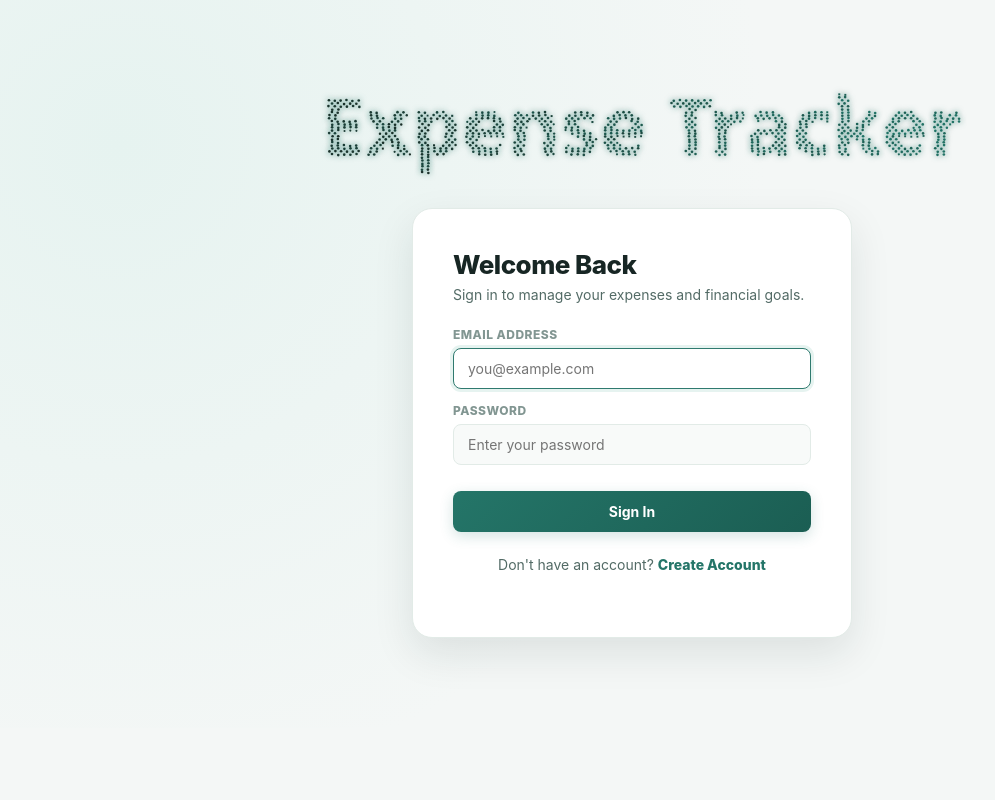
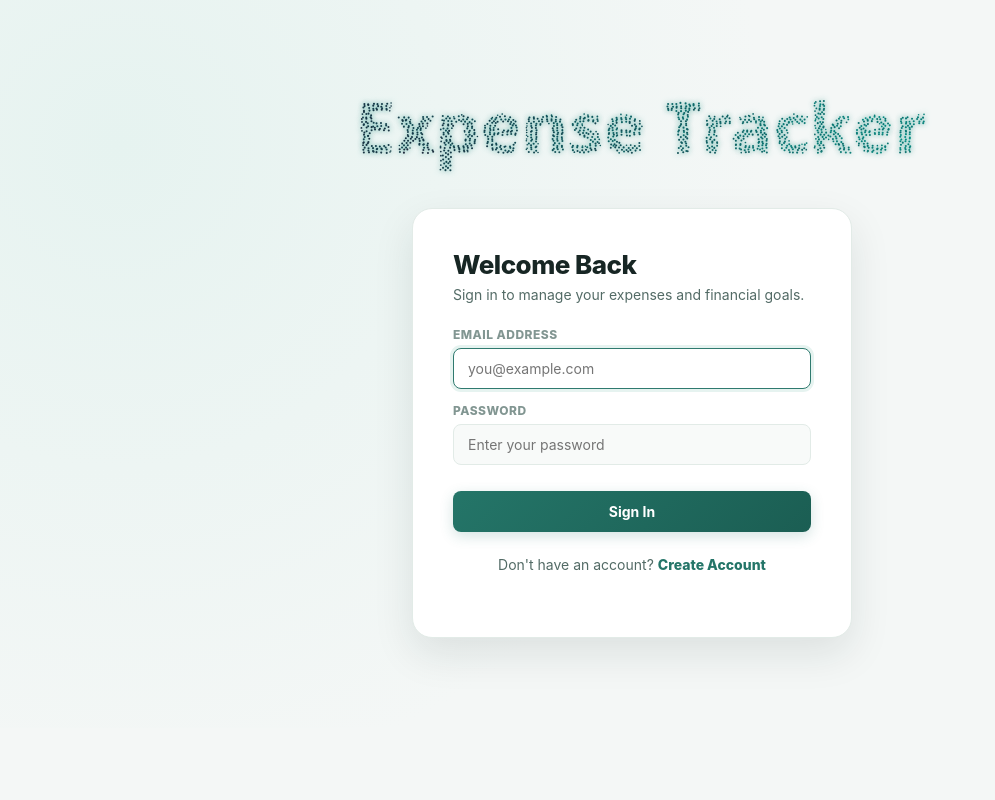
Before and after one commit to aarushipujari/ExpenseTracker, a Flask app: page /login in a window 1280 px wide. Shown: the whole page, without its empty margins (8-1003 px from the left). Run offline with Flask 2, Linux system fonts and the light colour scheme.

Commit message:
Refactor ParticleText with organic stardust distribution and smooth anti-aliased circular beads

```diff
--- a/static/particle-text.js
+++ b/static/particle-text.js
@@ -1,6 +1,10 @@
 /**
- * ParticleText - React Bits Vanilla JS Port
- * Interactive canvas particle typography with gather, hover repel, idle drift, and glow physics.
+ * ParticleText - Luxury Stardust Typography
+ * Features:
+ * - High-density organic stardust distribution (eliminates the rigid grid/matrix look)
+ * - Always renders anti-aliased circles with soft ambient bloom
+ * - Natural cursor parting and smooth gather physics
+ * - Dynamic light/dark theme luminosity
  */
 
 const hexToRgb = hex => {
@@ -36,38 +40,36 @@ const resolveFontSize = (value, container, fontWeight, fontFamily) => {
   probe.style.fontWeight = String(fontWeight);
   probe.style.fontFamily = fontFamily;
   container.appendChild(probe);
-  const size = parseFloat(window.getComputedStyle(probe).fontSize) || 96;
+  const size = parseFloat(window.getComputedStyle(probe).fontSize) || 72;
   probe.remove();
   return size;
 };
 
 const waitForFonts = async font => {
   if (!('fonts' in document)) return;
-
   try {
     await document.fonts.load(font);
   } catch {}
-
   await document.fonts.ready;
 };
 
 function createParticleText(container, options = {}) {
   const {
     text = 'Expense Tracker',
-    particleSize = 2,
-    density = 4,
-    color = '#ffffff',
-    highlightColor = '#8b5cf6',
-    scatter = 120,
-    gatherDuration = 1500,
-    stagger = 350,
+    particleSize = 1.6,
+    density = 2.2,
+    color = '#f8fafc',
+    highlightColor = '#2dd4bf',
+    scatter = 100,
+    gatherDuration = 1400,
+    stagger = 280,
     pointerRepel = 12,
     repelRadius = 45,
-    idleDrift = 0.45,
+    idleDrift = 0.35,
     trigger = 'hover',
-    fontSize = 'clamp(2.4rem, 7vw, 4.2rem)',
+    fontSize = 'clamp(2.5rem, 6.2vw, 4.2rem)',
     fontWeight = 800,
-    fontFamily = 'inherit',
+    fontFamily = "system-ui, -apple-system, BlinkMacSystemFont, 'Segoe UI', Roboto, sans-serif",
     glow = true
   } = options;
 
@@ -118,9 +120,9 @@ function createParticleText(container, options = {}) {
     particles.forEach(particle => {
       if (fromScatter) {
         const angle = particle.seed * Math.PI * 2;
-        const distance = spread * (0.35 + particle.depth * 0.75);
-        particle.x = particle.targetX + Math.cos(angle) * distance + (particle.depth - 0.5) * spread * 0.55;
-        particle.y = particle.targetY + Math.sin(angle) * distance + (particle.seed - 0.5) * spread * 0.55;
+        const distance = spread * (0.3 + particle.depth * 0.7);
+        particle.x = particle.targetX + Math.cos(angle) * distance + (particle.depth - 0.5) * spread * 0.4;
+        particle.y = particle.targetY + Math.sin(angle) * distance + (particle.seed - 0.5) * spread * 0.4;
       }
 
       particle.startX = particle.x;
@@ -132,17 +134,11 @@ function createParticleText(container, options = {}) {
     gathering = true;
   };
 
+  // Always draw anti-aliased smooth circular particles (never jagged squares!)
   const drawParticle = particle => {
-    const size = particle.size;
     ctx.fillStyle = particle.color;
-
-    if (size <= 2.1) {
-      ctx.fillRect(particle.x - size / 2, particle.y - size / 2, size, size);
-      return;
-    }
-
     ctx.beginPath();
-    ctx.arc(particle.x, particle.y, size / 2, 0, Math.PI * 2);
+    ctx.arc(particle.x, particle.y, particle.radius, 0, Math.PI * 2);
     ctx.fill();
   };
 
@@ -150,14 +146,14 @@ function createParticleText(container, options = {}) {
     ctx.clearRect(0, 0, width, height);
 
     if (glow && !reducedMotion) {
-      ctx.shadowBlur = particleSize * 3;
+      ctx.shadowBlur = 6;
       ctx.shadowColor = highlightColor;
     } else {
       ctx.shadowBlur = 0;
     }
 
-    pointer.smoothX += (pointer.x - pointer.smoothX) * 0.18;
-    pointer.smoothY += (pointer.y - pointer.smoothY) * 0.18;
+    pointer.smoothX += (pointer.x - pointer.smoothX) * 0.2;
+    pointer.smoothY += (pointer.y - pointer.smoothY) * 0.2;
 
     let complete = true;
 
@@ -174,9 +170,9 @@ function createParticleText(container, options = {}) {
         baseY = particle.startY + (particle.targetY - particle.startY) * eased;
         if (progress < 1) complete = false;
       } else if (!reducedMotion && idleDrift > 0) {
-        const driftTime = now * 0.001;
-        baseX += Math.sin(driftTime * 0.9 + particle.seed * 10) * idleDrift * particle.depth;
-        baseY += Math.cos(driftTime * 0.75 + particle.depth * 10) * idleDrift * particle.depth;
+        const driftTime = now * 0.0008;
+        baseX += Math.sin(driftTime * 0.9 + particle.seed * 8) * idleDrift * particle.depth;
+        baseY += Math.cos(driftTime * 0.75 + particle.depth * 8) * idleDrift * particle.depth;
       }
 
       if (pointer.active && !reducedMotion && pointerRepel > 0 && repelRadius > 0) {
@@ -190,11 +186,11 @@ function createParticleText(container, options = {}) {
         }
       }
 
-      const follow = reducedMotion ? 1 : 0.22;
+      const follow = reducedMotion ? 1 : 0.24;
       particle.x += (baseX - particle.x) * follow;
       particle.y += (baseY - particle.y) * follow;
 
-      ctx.globalAlpha = clamp(0.35 + progress * 0.65, 0, 1);
+      ctx.globalAlpha = clamp(0.4 + progress * 0.6, 0, 1);
       drawParticle(particle);
     });
 
@@ -242,12 +238,12 @@ function createParticleText(container, options = {}) {
     if (!offCtx) return;
 
     const content = String(text || ' ');
-    const maxTextWidth = width * 0.92;
+    const maxTextWidth = width * 0.94;
     offCtx.font = font;
     let metrics = offCtx.measureText(content);
     const measuredWidth = Math.max(1, metrics.width);
     if (measuredWidth > maxTextWidth) {
-      resolvedSize = Math.max(18, resolvedSize * (maxTextWidth / measuredWidth));
+      resolvedSize = Math.max(20, resolvedSize * (maxTextWidth / measuredWidth));
       font = `${fontWeight} ${resolvedSize}px ${resolvedFamily}`;
       await waitForFonts(font);
       if (currentBuild !== buildId) return;
@@ -259,7 +255,7 @@ function createParticleText(container, options = {}) {
     const right = Math.ceil(metrics.actualBoundingBoxRight || metrics.width);
     const ascent = Math.ceil(metrics.actualBoundingBoxAscent || resolvedSize * 0.78);
     const descent = Math.ceil(metrics.actualBoundingBoxDescent || resolvedSize * 0.22);
-    const padding = Math.max(12, Math.ceil(resolvedSize * 0.08));
+    const padding = Math.max(16, Math.ceil(resolvedSize * 0.1));
     const textWidth = Math.max(1, left + right);
     const textHeight = Math.max(1, ascent + descent);
 
@@ -274,22 +270,31 @@ function createParticleText(container, options = {}) {
 
     const imageData = offCtx.getImageData(0, 0, offscreen.width, offscreen.height);
     const targets = [];
-    const step = Math.max(2, Math.floor(density));
+    // High-resolution sampling step (dense stardust)
+    const step = Math.max(1.8, Number(density) || 2.2);
 
     for (let y = 0; y < offscreen.height; y += step) {
       for (let x = 0; x < offscreen.width; x += step) {
-        const alpha = imageData.data[(y * offscreen.width + x) * 4 + 3];
-        if (alpha > 40) {
+        const px = Math.floor(x);
+        const py = Math.floor(y);
+        const alpha = imageData.data[(py * offscreen.width + px) * 4 + 3];
+
+        if (alpha > 35) {
+          // Subtle organic micro-jitter to prevent artificial grid/matrix alignment
+          const jitterX = ((Math.sin(px * 12.9898 + py * 78.233) * 43758.5453) % 1) * step * 0.35;
+          const jitterY = ((Math.cos(px * 39.346 + py * 11.135) * 43758.5453) % 1) * step * 0.35;
+
           targets.push({
-            x: width / 2 - offscreen.width / 2 + x,
-            y: height / 2 - offscreen.height / 2 + y,
+            x: width / 2 - offscreen.width / 2 + x + jitterX,
+            y: height / 2 - offscreen.height / 2 + y + jitterY,
             alpha: alpha / 255
           });
         }
       }
     }
 
-    const maxParticles = Math.max(900, Math.min(5200, Math.floor((width * height) / 90)));
+    // Allow generous particle budget so text forms dense, solid, glowing letters
+    const maxParticles = Math.max(1800, Math.min(5500, Math.floor((width * height) / 38)));
     const stride = Math.max(1, Math.ceil(targets.length / maxParticles));
     const baseRgb = hexToRgb(color);
     const highlightRgb = hexToRgb(highlightColor);
@@ -297,13 +302,18 @@ function createParticleText(container, options = {}) {
 
     particles = selected.map((target, index) => {
       const seed = ((index * 9301 + 49297) % 233280) / 233280;
-      const depth = 0.45 + (((index * 233 + 97) % 1000) / 1000) * 0.9;
-      const blend = baseRgb && highlightRgb ? clamp(target.x / Math.max(1, width) + (seed - 0.5) * 0.35, 0, 1) : 0;
+      const depth = 0.5 + (((index * 233 + 97) % 1000) / 1000) * 0.8;
+
+      // Radiant color blend across the particle field
+      const progressX = clamp((target.x - (width / 2 - offscreen.width / 2)) / Math.max(1, offscreen.width), 0, 1);
+      const blend = clamp(progressX * 0.85 + (seed - 0.5) * 0.25, 0, 1);
       const particleColor = baseRgb && highlightRgb ? rgbToCss(mixRgb(baseRgb, highlightRgb, blend)) : color;
+
       const angle = seed * Math.PI * 2;
-      const distance = (reducedMotion ? 0 : scatter) * (0.35 + depth * 0.75);
-      const startX = target.x + Math.cos(angle) * distance + (seed - 0.5) * scatter * 0.45;
-      const startY = target.y + Math.sin(angle) * distance + (depth - 0.9) * scatter * 0.45;
+      const distance = (reducedMotion ? 0 : scatter) * (0.3 + depth * 0.7);
+      const startX = target.x + Math.cos(angle) * distance;
+      const startY = target.y + Math.sin(angle) * distance;
+      const radius = Math.max(0.65, (particleSize / 2) * (0.8 + target.alpha * 0.35));
 
       return {
         x: reducedMotion ? target.x : startX,
@@ -312,7 +322,7 @@ function createParticleText(container, options = {}) {
         startY,
         targetX: target.x,
         targetY: target.y,
-        size: Math.max(0.6, particleSize * (0.75 + target.alpha * 0.45)),
+        radius,
         color: particleColor,
         seed,
         depth,
@@ -397,7 +407,6 @@ function createParticleText(container, options = {}) {
     },
     triggerGather: () => startGather(true),
     setTheme: (newColor, newHighlight) => {
-      // Re-sample with updated theme colors
       options.color = newColor;
       options.highlightColor = newHighlight;
       sampleText();
--- a/templates/login.html
+++ b/templates/login.html
@@ -79,20 +79,20 @@
 
             const instance = createParticleText(container, {
                 text: 'Expense Tracker',
-                particleSize: 2.2,
-                density: 3.5,
-                color: isDark ? '#ffffff' : '#1C2D27',
-                highlightColor: isDark ? '#2dd4bf' : '#247568',
-                scatter: 140,
-                gatherDuration: 1500,
-                stagger: 350,
-                pointerRepel: 14,
-                repelRadius: 50,
-                idleDrift: 0.5,
+                particleSize: 1.8,
+                density: 2.2,
+                color: isDark ? '#f8fafc' : '#1e293b',
+                highlightColor: isDark ? '#2dd4bf' : '#0d9488',
+                scatter: 90,
+                gatherDuration: 1300,
+                stagger: 240,
+                pointerRepel: 10,
+                repelRadius: 40,
+                idleDrift: 0.35,
                 trigger: 'hover',
-                fontSize: 'clamp(3rem, 7.5vw, 5rem)',
+                fontSize: 'clamp(2.5rem, 6.5vw, 4.4rem)',
                 fontWeight: 800,
-                fontFamily: "'Segoe UI', system-ui, sans-serif",
+                fontFamily: "system-ui, -apple-system, BlinkMacSystemFont, 'Inter', 'Segoe UI', Roboto, sans-serif",
                 glow: true
             });
 
@@ -101,8 +101,8 @@
                 const darkNow = document.documentElement.classList.contains('dark');
                 if (instance && instance.setTheme) {
                     instance.setTheme(
-                        darkNow ? '#ffffff' : '#1C2D27',
-                        darkNow ? '#2dd4bf' : '#247568'
+                        darkNow ? '#f8fafc' : '#1e293b',
+                        darkNow ? '#2dd4bf' : '#0d9488'
                     );
                 }
             });
```
